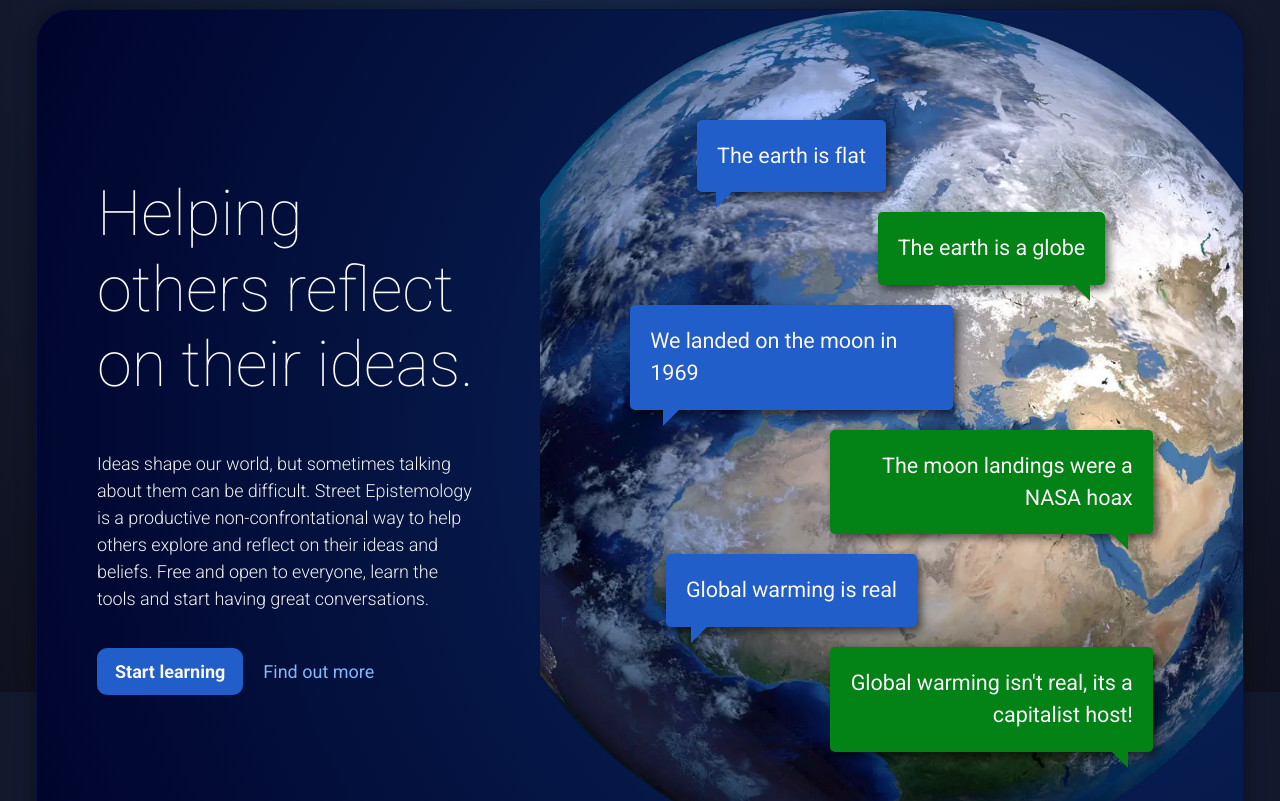
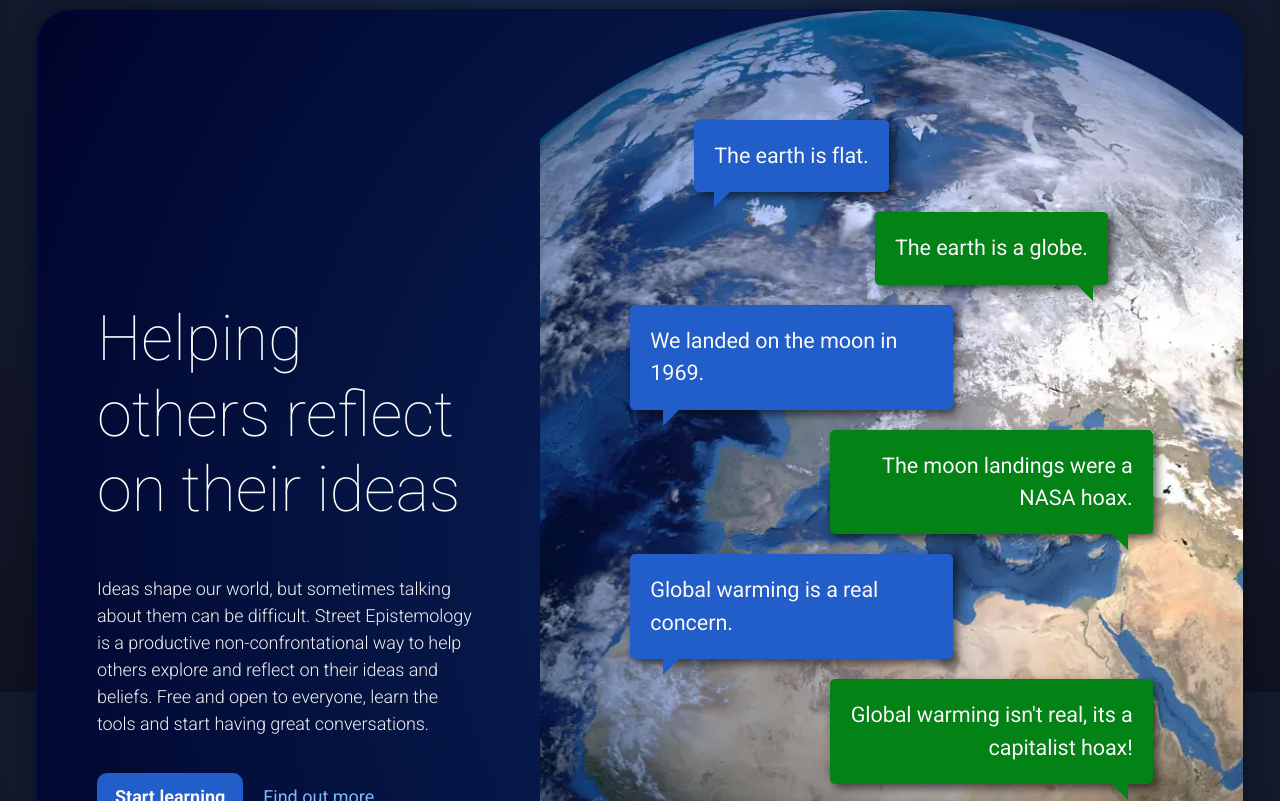
Before and after one commit to William-Owen/streetepistemology.website, a Gatsby site: page / in a window 1280 px wide. Shown: the part 108-909 px from the top of the page. Built offline with nearby package versions, Linux system fonts and the light colour scheme; Gatsby itself is replaced by a stand-in of ours.

Commit message:
improved wording

```diff
--- a/src/pages/index.tsx
+++ b/src/pages/index.tsx
@@ -6,42 +6,40 @@
 import SEO from '../components/seo.js'
 
 const IndexPage = () => {
-
 	const messages = [
+		['The earth is flat.', 'The earth is a globe.'],
 		[
-			'The earth is flat',
-			'The earth is a globe'
+			'We landed on the moon in 1969.',
+			'The moon landings were a NASA hoax.',
 		],
 		[
-			'We landed on the moon in 1969',
-			'The moon landings were a NASA hoax'
+			'Global warming is a real concern.',
+			`Global warming isn't real, its a capitalist hoax!`,
 		],
-		[
-			'Global warming is real',
-			`Global warming isn't real, its a capitalist host!`
-		]
-
+		['The Earth is 6000 years old.', `The Earth is 4.5 billion years old!`],
 	]
 
-	const [messagesClassName, setMessagesClassName] = useState(style.creativeContainer)
+	const [messagesClassName, setMessagesClassName] = useState(
+		style.creativeContainer
+	)
 	const rootClassName = clsx([style.pageHomepage, 'pageHomepage'])
 	const doMessages = () => {
 		setMessagesClassName(clsx([style.creativeContainer, style.show]))
 	}
 
-	useEffect(() => {doMessages()}, [])
+	useEffect(() => {
+		doMessages()
+	}, [])
 
 	return (
 		<article className={rootClassName}>
 			<SEO title='Home' />
 
-			<div
-				className={style.homepageBanner}
-			>
+			<div className={style.homepageBanner}>
 				<div className={style.heroMessage}>
 					<div>
 						<h2 className='displayHeading4'>
-							Helping others reflect on their ideas.
+							Helping others reflect on their ideas
 						</h2>
 						<p>
 							Ideas shape our world, but sometimes talking about
@@ -66,19 +64,25 @@
 					style={{ backgroundImage: `url(${imageEarth})` }}
 					className={messagesClassName}
 				>
-
 					<div>
-						{messages.map((message, x)=>(
+						{messages.map((message, x) => (
 							<span key={`${x}-1`}>
-								<p style={{transitionDelay: `${x * 1}s`}} className={style.chatPersonA}>
+								<p
+									style={{ transitionDelay: `${x * 1}s` }}
+									className={style.chatPersonA}
+								>
 									{message[0]}
 								</p>
-								<p style={{transitionDelay: `${x * 1 + 0.5}s`}} className={style.chatPersonB}>
+								<p
+									style={{
+										transitionDelay: `${x * 1 + 0.5}s`,
+									}}
+									className={style.chatPersonB}
+								>
 									{message[1]}
 								</p>
 							</span>
 						))}
-
 					</div>
 				</div>
 			</div>
```
